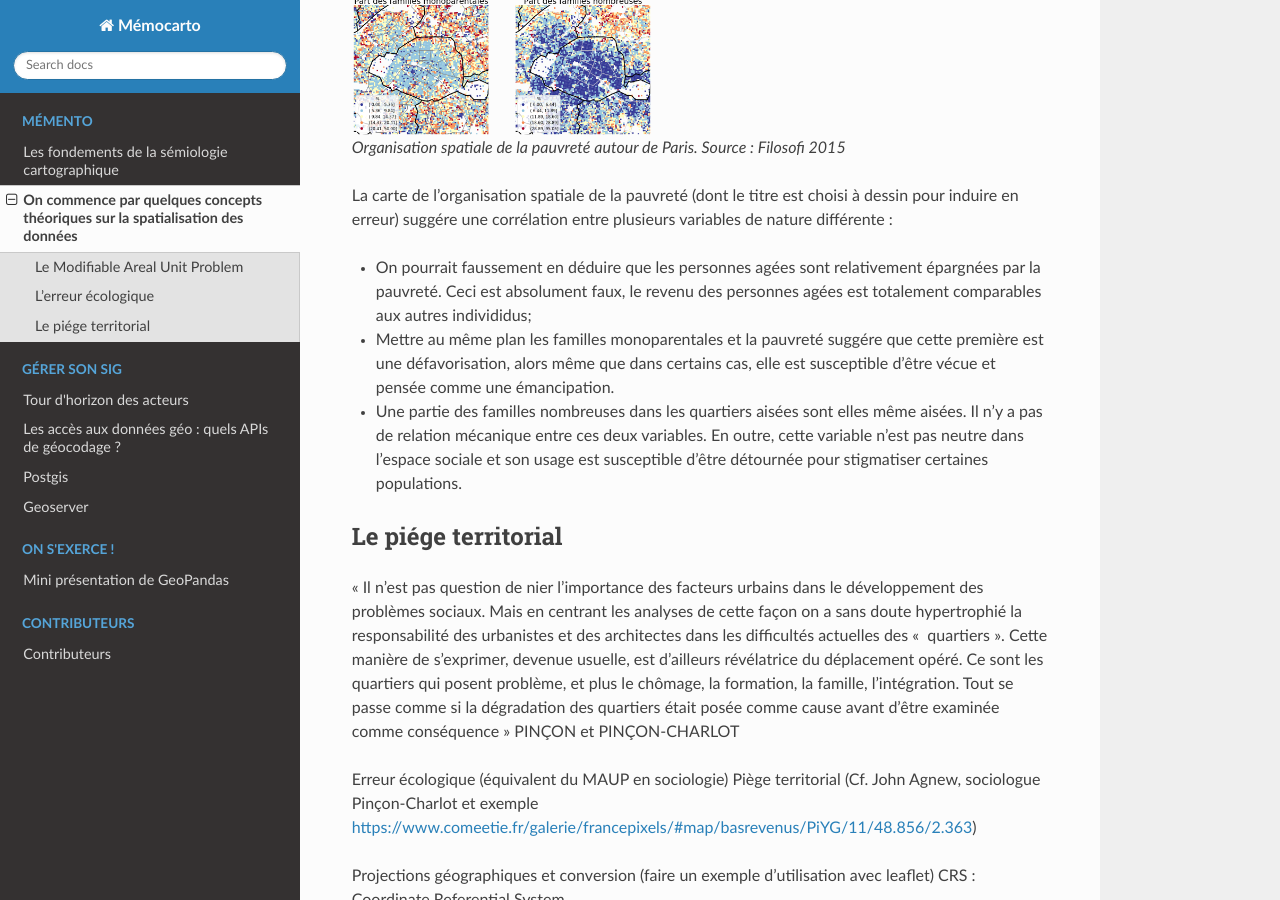
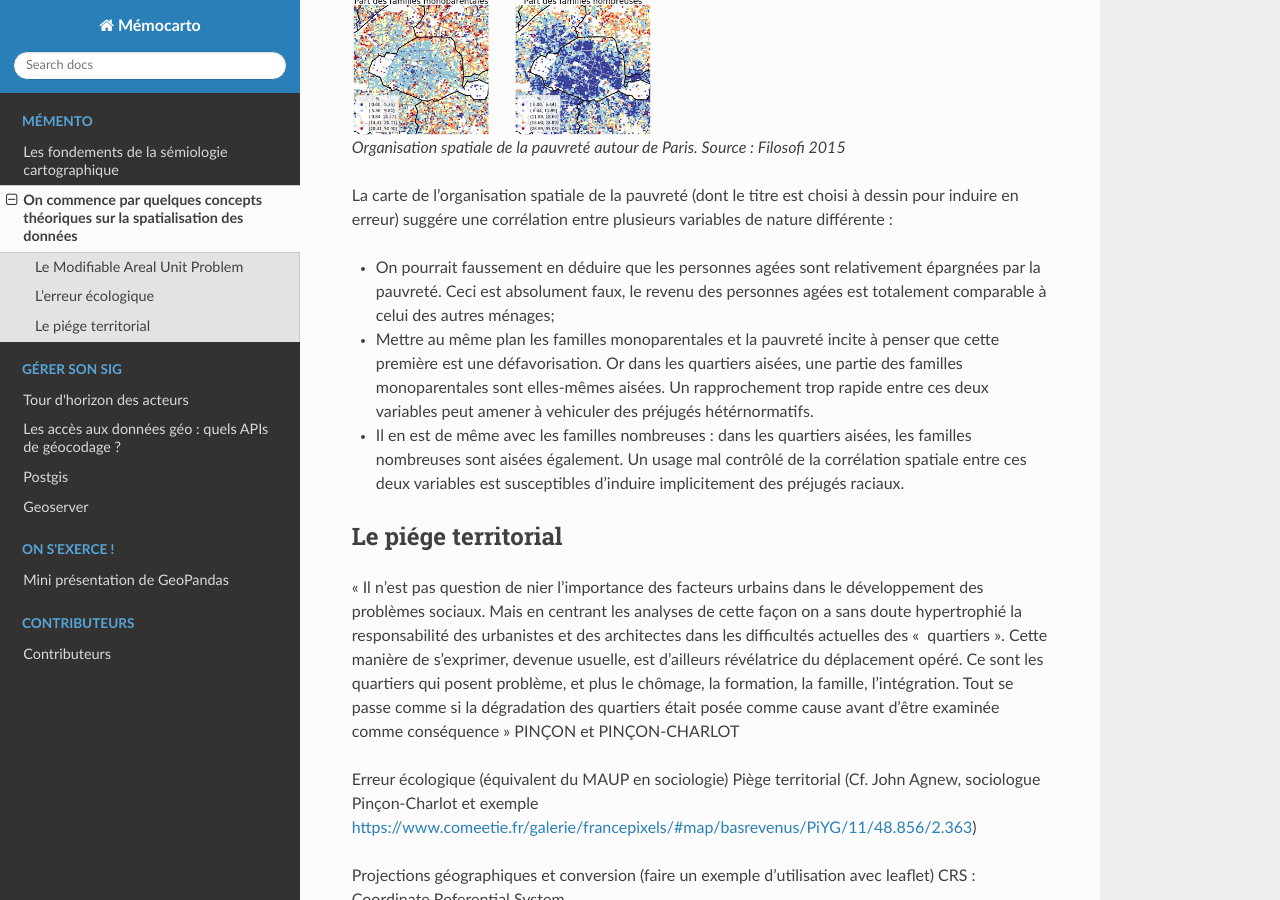
Before and after one commit to JulieDjidji/memocarto, a Sphinx documentation site: the page built from doc/source/concepts.rst, in a window 1280 px wide and 900 px high, scrolled down 3308 px. Built offline with Sphinx 7.4.7 and the Read the Docs theme 2.0.0, drawn with Linux system fonts in a browser that asks for light colours; pages that are not in the unit, such as notebooks, are missing from menus.

Commit message:
Update concepts.rst

```diff
--- a/doc/source/concepts.rst
+++ b/doc/source/concepts.rst
@@ -52,9 +52,10 @@ Le caractére extrême de cet exemple se rencontre néanmoins rarement dans les
 
 La carte de l'organisation spatiale de la pauvreté (dont le titre est choisi à dessin pour induire en erreur) suggére une corrélation entre plusieurs variables de nature différente :
 
--  On pourrait faussement en déduire que les personnes agées sont relativement épargnées par la pauvreté. Ceci est absolument faux, le revenu des personnes agées est totalement comparables aux autres individidus;
-- Mettre au même plan les familles monoparentales et la pauvreté suggére que cette première est une défavorisation, alors même que dans certains cas, elle est susceptible d'être vécue et pensée comme une émancipation.
-- Une partie des familles nombreuses dans les quartiers aisées sont elles même aisées. Il n'y a pas de relation mécanique entre ces deux variables. En outre, cette variable n'est pas neutre dans l'espace sociale et son usage est susceptible d'être détournée pour stigmatiser certaines populations.
+-  On pourrait faussement en déduire que les personnes agées sont relativement épargnées par la pauvreté. Ceci est absolument faux, le revenu des personnes agées est totalement comparable à celui des autres ménages;
+- Mettre au même plan les familles monoparentales et la pauvreté incite à penser que cette première est une défavorisation. Or dans les quartiers aisées, une partie des familles monoparentales sont elles-mêmes aisées. Un rapprochement trop rapide entre ces deux variables peut amener à vehiculer des préjugés hétérnormatifs.
+- Il en est de même avec les familles nombreuses : dans les quartiers aisées, les familles nombreuses sont aisées également. Un usage mal contrôlé de la  corrélation spatiale entre ces deux variables est susceptibles d'induire implicitement des préjugés raciaux.
+
 
 
 
```
